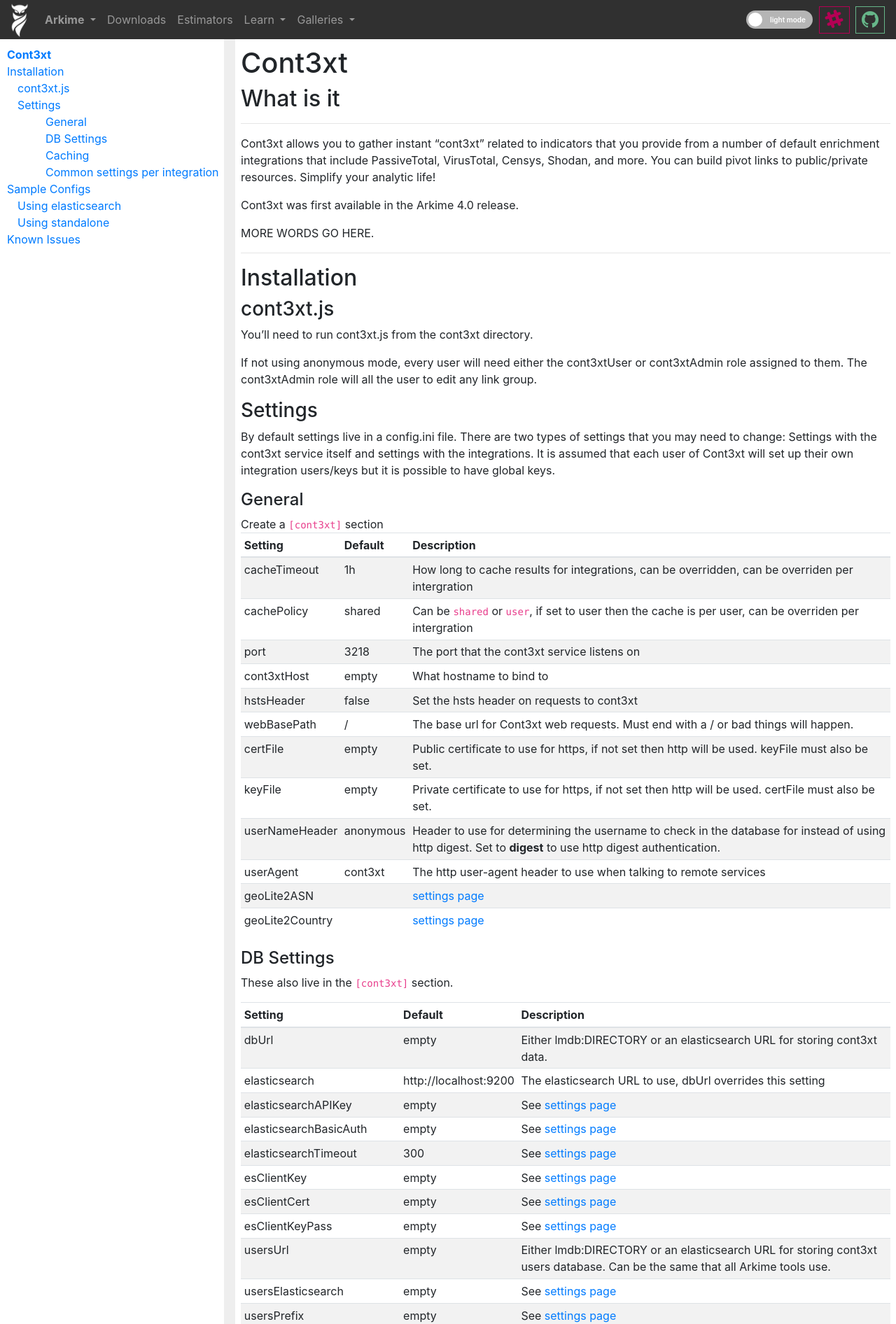
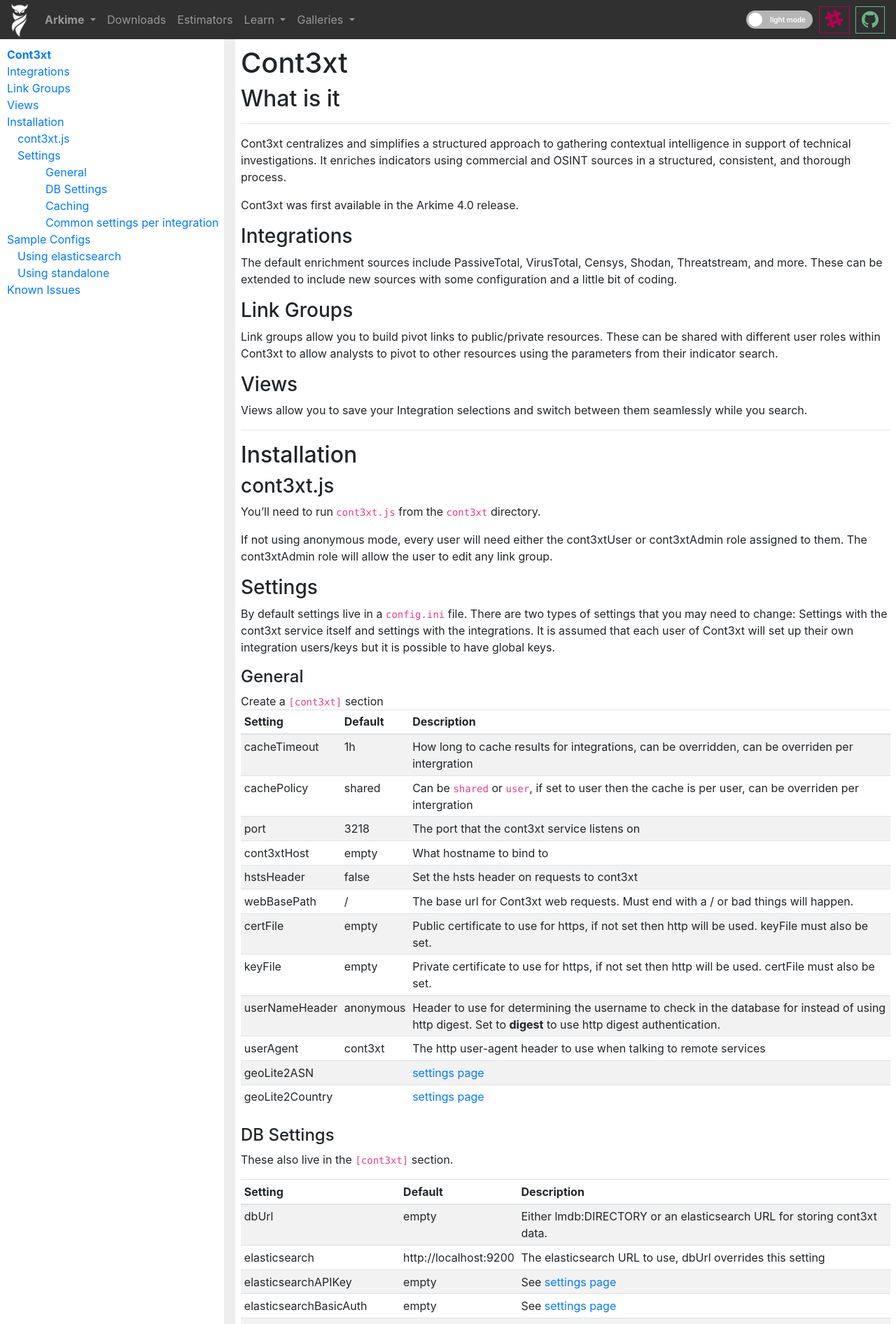
Before and after one commit to arkime/arkimeweb, a Jekyll site: the page built from _wiki/cont3xt.md, in a window 1280 px wide. Shown: the top 1892 px of the page at 70% size. Built offline with Jekyll 4.4.1, drawn with Linux system fonts in a browser that asks for light colours; some of the changed text lies outside the part shown.

Commit message:
update cont3xt docs and fix some typos

```diff
--- a/_wiki/cont3xt.md
+++ b/_wiki/cont3xt.md
@@ -22,13 +22,21 @@
 
 ----
 
-Cont3xt allows you to gather instant "cont3xt" related to indicators that you provide from a number of default enrichment integrations that include PassiveTotal, VirusTotal, Censys, Shodan, and more.
-You can build pivot links to public/private resources.
-Simplify your analytic life!
+Cont3xt centralizes and simplifies a structured approach to gathering contextual intelligence in support of technical investigations. It enriches indicators using commercial and OSINT sources in a structured, consistent, and thorough process.
 
 Cont3xt was first available in the Arkime 4.0 release.
 
-MORE WORDS GO HERE.
+### Integrations
+
+The default enrichment sources include PassiveTotal, VirusTotal, Censys, Shodan, Threatstream, and more. These can be extended to include new sources with some configuration and a little bit of coding.
+
+### Link Groups
+
+Link groups allow you to build pivot links to public/private resources. These can be shared with different user roles within Cont3xt to allow analysts to pivot to other resources using the parameters from their indicator search.
+
+### Views
+
+Views allow you to save your Integration selections and switch between them seamlessly while you search.
 
 ---
 
@@ -36,14 +44,14 @@
 
 ### cont3xt.js
 
-You'll need to run cont3xt.js from the cont3xt directory.
+You'll need to run `cont3xt.js` from the `cont3xt` directory.
 
 If not using anonymous mode, every user will need either the cont3xtUser or cont3xtAdmin role assigned to them.
-The cont3xtAdmin role will all the user to edit any link group.
+The cont3xtAdmin role will allow the user to edit any link group.
 
 ### Settings
 
-By default settings live in a config.ini file.
+By default settings live in a `config.ini` file.
 There are two types of settings that you may need to change: Settings with the cont3xt service itself and settings with the integrations.
 It is assumed that each user of Cont3xt will set up their own integration users/keys but it is possible to have global keys.
 
@@ -167,7 +175,7 @@
 ### Using standalone
 
 It is possible to setup cont3xt in a standalone deployment without elasticsearch.
-You will need to use the addUser script with the cont3xt.ini configurat file to add users.
+You will need to use the addUser script with the cont3xt.ini configuration file to add users.
 
 <pre>
 [cont3xt]
@@ -201,6 +209,6 @@
 </pre>
 
 ## Known Issues
-* This document need to be improved before 4.0 release
+There are no known issues at this time. [Please submit issues and feature requests on GitHub](https://github.com/arkime/arkime/issues/new/choose)
 
 </div>
```
